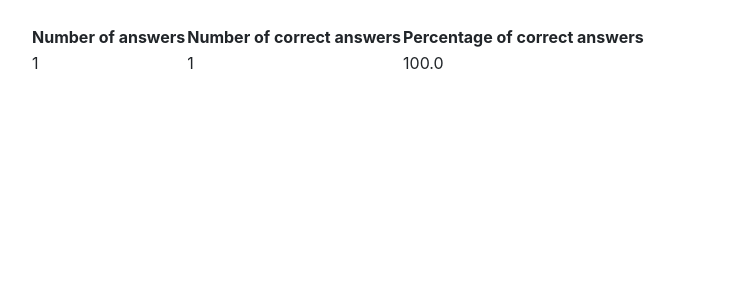
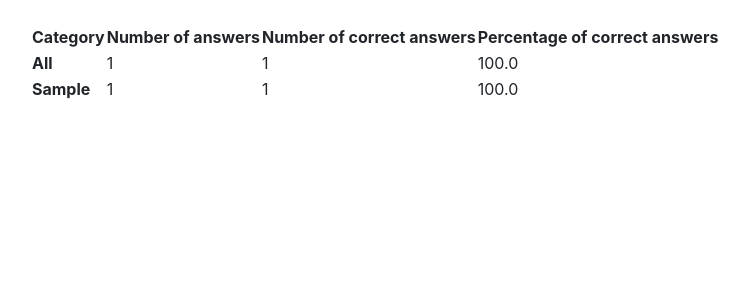
Before and after one commit to mshroom/visailusivusto, a Flask app: page /statistics in a window 1280 px wide. Shown: the part 56-356 px from the top of the page, without its empty margins (54-803 px from the left). Run offline with Flask 2, Linux system fonts and the light colour scheme; a user stored in the database is signed in; tables that the repository leaves empty hold one stand-in row (values such as "Sample post"); some libraries are stand-ins or nearby versions.

Commit message:
added categories to personal statistics

```diff
--- a/application/questions/models.py
+++ b/application/questions/models.py
@@ -47,7 +47,7 @@ class UsersChoice(db.Model):
 
 	@staticmethod
 	def countCorrectAnswers(user_id, correct=True):
-		stmt = text("SELECT COUNT(Users_choice.id) FROM Users_choice, Option WHERE account_id = :user_id AND option_id = Option.id AND option.correct = :correct").params(user_id=user_id, correct=correct)
+		stmt = text("SELECT COUNT(Users_choice.id) FROM Users_choice, Option WHERE account_id = :user_id AND option_id = Option.id AND Option.correct = :correct").params(user_id=user_id, correct=correct)
 		res = db.engine.execute(stmt)
 		response = res.fetchone()[0]
 		return response
@@ -58,3 +58,17 @@ class UsersChoice(db.Model):
 		res = db.engine.execute(stmt)
 		response = res.fetchone()[0]
 		return response
+
+	@staticmethod
+	def countAllAnswersByCategory(user_id, category):
+		stmt = text("SELECT COUNT(Users_choice.id) FROM Users_choice, Option, Question WHERE Users_choice.account_id = :user_id AND Users_choice.option_id = Option.id AND Option.quest_id = Question.id AND Question.category = :category").params(user_id=user_id, category=category)
+		res = db.engine.execute(stmt)
+		response = res.fetchone()[0]
+		return response
+
+	@staticmethod
+	def countCorrectAnswersByCategory(user_id, category, correct=True):
+		stmt = text("SELECT COUNT(Users_choice.id) FROM Users_choice, Option, Question WHERE Users_choice.account_id = :user_id AND Users_choice.option_id = Option.id AND Option.quest_id = Question.id AND Option.correct = :correct AND Question.category = :category").params(user_id=user_id, category=category, correct=correct)
+		res = db.engine.execute(stmt)
+		response = res.fetchone()[0]
+		return response
--- a/application/statistics/views.py
+++ b/application/statistics/views.py
@@ -13,4 +13,16 @@ def statistics_show():
 	if allAnswers > 0:
 		percentageOfCorrectAnswers = correctAnswers/allAnswers*100
 
-	return render_template("statistics/statistics.html", allAnswers = allAnswers, correctAnswers = correctAnswers, percentageOfCorrectAnswers = percentageOfCorrectAnswers)
+	categories = Question.findAllCategoriesInUse()
+
+	answersByCategories = []
+	for c in categories:
+		category = c
+		categoryAnswers = UsersChoice.countAllAnswersByCategory(current_user.id, c)
+		categoryCorrect = UsersChoice.countCorrectAnswersByCategory(current_user.id, c)
+		categoryPercentage = 0
+		if categoryAnswers > 0:
+			categoryPercentage = categoryCorrect/categoryAnswers*100
+		answersByCategories.append({"category":category, "answers":categoryAnswers, "correct":categoryCorrect, "percentage":categoryPercentage})
+
+	return render_template("statistics/statistics.html", allAnswers = allAnswers, correctAnswers = correctAnswers, percentageOfCorrectAnswers = percentageOfCorrectAnswers, answersByCategories = answersByCategories)
--- a/application/templates/statistics/statistics.html
+++ b/application/templates/statistics/statistics.html
@@ -3,14 +3,24 @@
 {% block body %}
   <table>
     <tr>
+	  <th>Category</th>
       <th>Number of answers</th>
       <th>Number of correct answers</th>
       <th>Percentage of correct answers</th>
     </tr>
     <tr>
+      <td><b>All</b></td>
       <td>{{ allAnswers }}</td>
       <td>{{ correctAnswers }}</td>
       <td>{{ percentageOfCorrectAnswers }}</td>
     </tr>
+    {% for category in answersByCategories %}
+    <tr>
+	  <td><b>{{ category.category }}</b></td>
+      <td>{{ category.answers }}</td>
+      <td>{{ category.correct }}</td>
+      <td>{{ category.percentage }}</td>
+    </tr>
+    {% endfor %}
   </table>
 {% endblock %}
```
